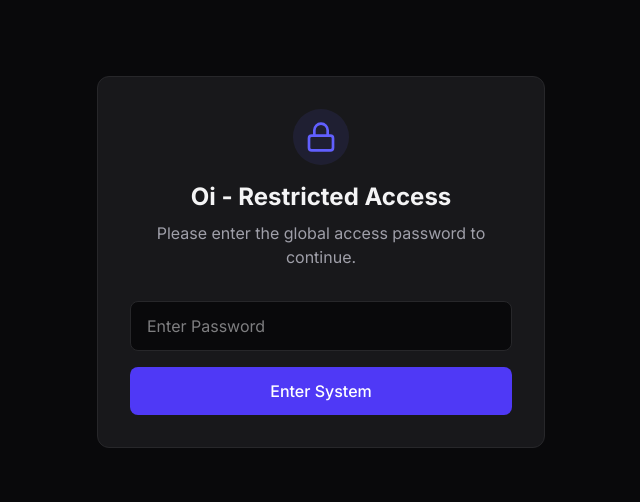
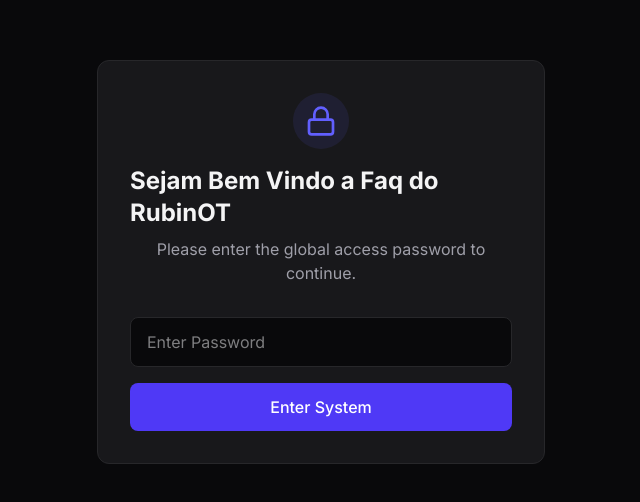
Before and after one commit to luciano-infanti/tutorcms, a Next.js app: page / in a window 1280 px wide. Shown: the part 138-640 px from the top of the page, without its empty margins (319-959 px from the left). Built offline with nearby package versions, Linux system fonts and the light colour scheme.

Commit message:
Update page.tsx

```diff
--- a/src/app/page.tsx
+++ b/src/app/page.tsx
@@ -46,7 +46,7 @@
                     <div className="p-3 bg-indigo-500/10 rounded-full mb-4">
                         <Lock className="w-8 h-8 text-indigo-500" />
                     </div>
-                    <h1 className="text-2xl font-bold">Oi - Restricted Access</h1>
+                    <h1 className="text-2xl font-bold">Sejam Bem Vindo a Faq do RubinOT</h1>
                     <p className="text-zinc-400 text-center mt-2">
                         Please enter the global access password to continue.
                     </p>
```
